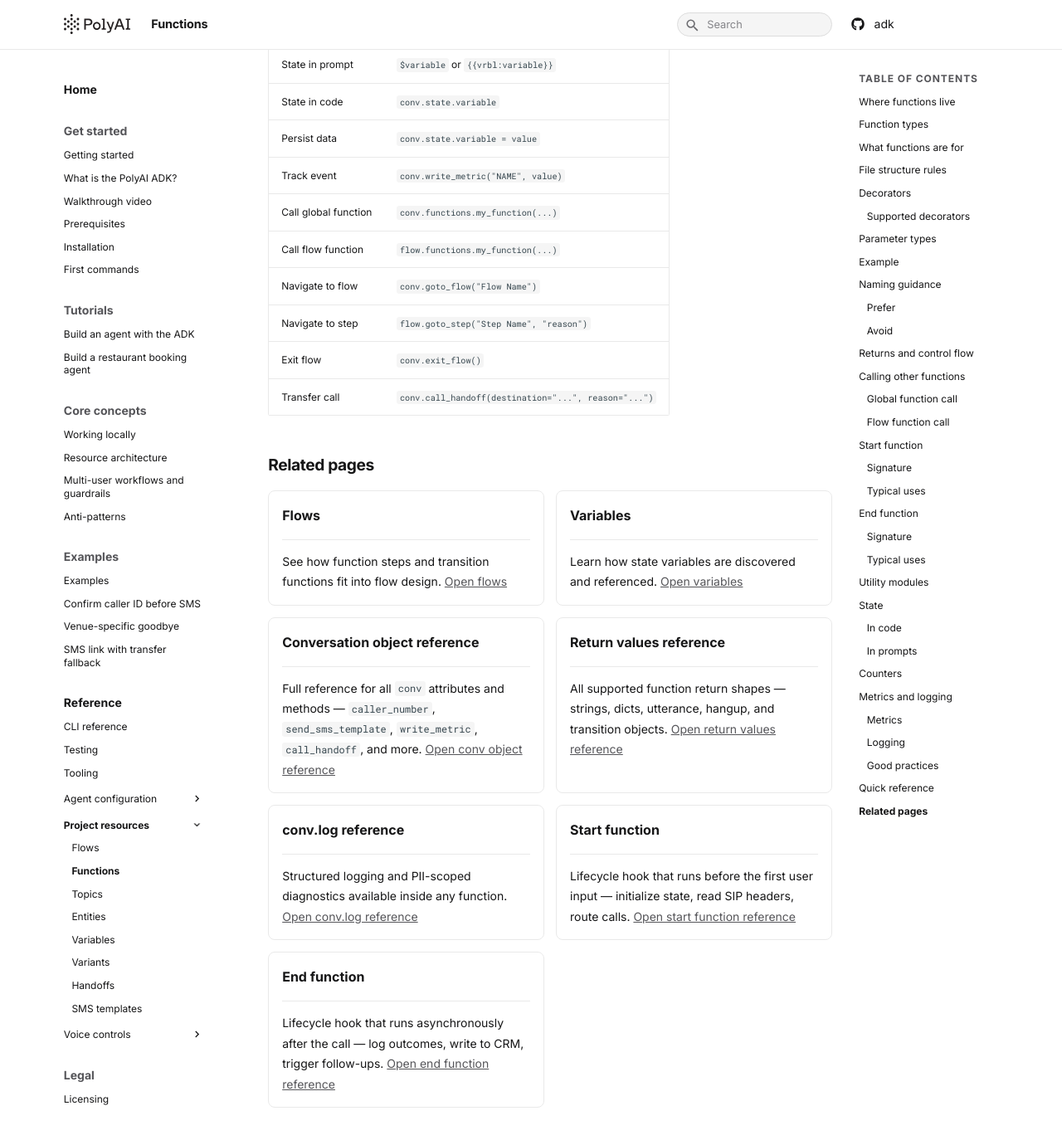
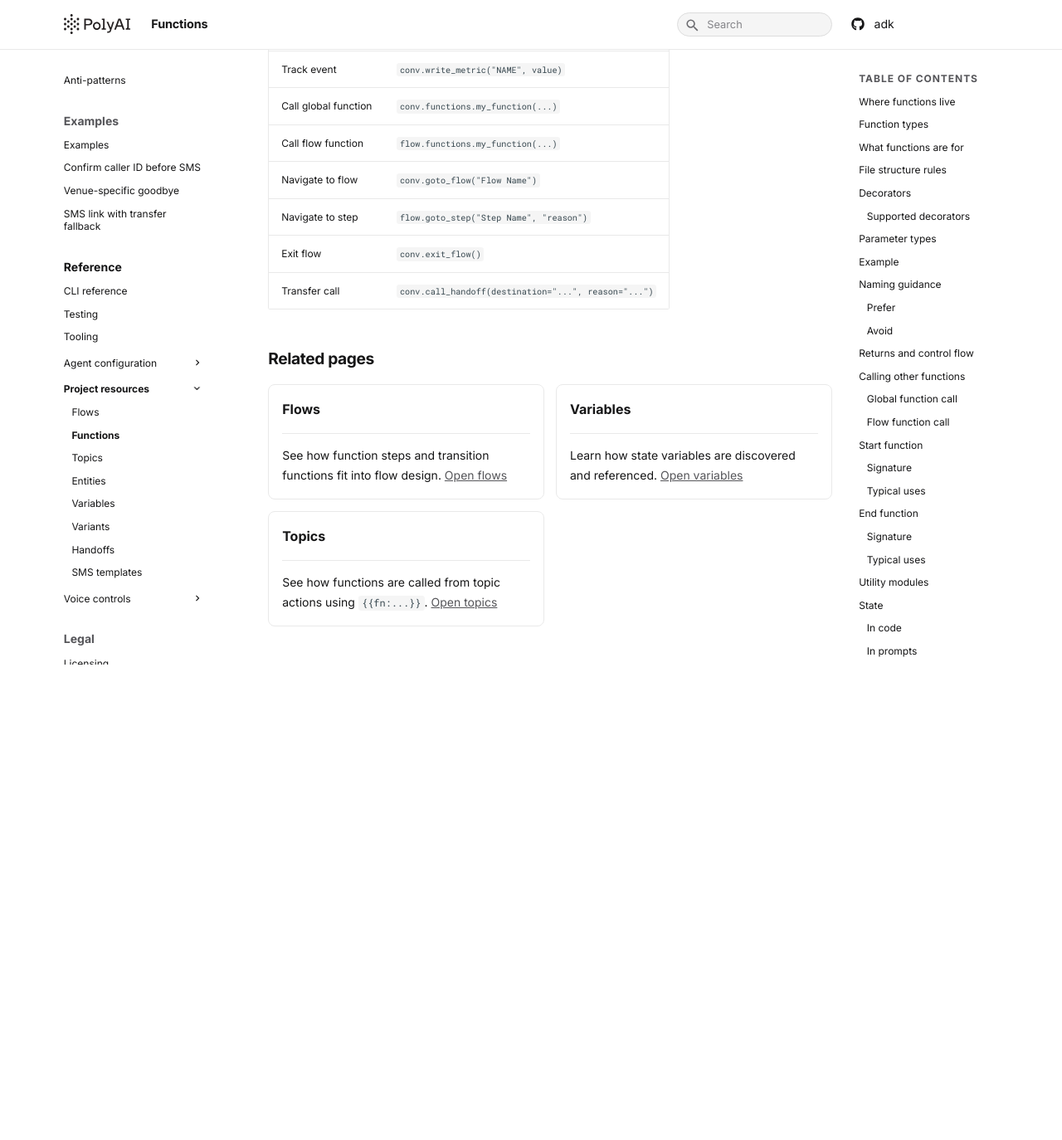
Before and after one commit to polyai/adk, an MkDocs documentation site: the page built from docs/docs/reference/functions.md, in a window 1280 px wide and 1400 px high, scrolled down 6991 px. Shown: the top 1374 px of the window at 83% size. Built offline with MkDocs 1.6.1 and Material for MkDocs 9.7.7, drawn with Linux system fonts in a browser that asks for light colours; after the commit the page ends 7811 px from its top, so only the background shows below that; some of the changed text lies outside the part shown.

Commit message:
docs: nav, capitalization, and cross-link fixes from full corpus audit
- mkdocs.yml: add tutorials/index.md to nav (was orphaned)
- reference/testing.md: Sandbox -> sandbox (environment name is lowercase)
- tutorials/build-an-agent.md: three instances of Sandbox -> sandbox
- reference/flows.md: add Topics to Related pages
- reference/functions.md: add Topics to Related pages
- reference/topics.md: add Flows to Related pages

```diff
--- a/docs/docs/reference/functions.md
+++ b/docs/docs/reference/functions.md
@@ -169,11 +169,6 @@
 | `return {"transition": {...}}` | Navigates via returned transition |
 | `return {"utterance": "...", "end_turn": False}` | Speaks and immediately continues |
 
-!!! info "Full return value reference"
-
-    The platform documentation covers all supported return shapes, including combined `utterance` + `hangup`, transition objects, and edge cases.
-    [Return values reference →](https://docs.poly.ai/tools/return-values)
-
 !!! warning "Use `end_turn=False` carefully"
 
     Only use `end_turn=False` when the agent must continue immediately in the same turn. Do not use it when the user is expected to answer.
@@ -340,39 +335,11 @@
     Learn how state variables are discovered and referenced.
     [Open variables](./variables.md)
 
--   **Conversation object reference**
+-   **Topics**
 
     ---
 
-    Full reference for all `conv` attributes and methods — `caller_number`, `send_sms_template`, `write_metric`, `call_handoff`, and more.
-    [Open conv object reference](https://docs.poly.ai/tools/classes/conv-object)
-
--   **Return values reference**
-
-    ---
-
-    All supported function return shapes — strings, dicts, utterance, hangup, and transition objects.
-    [Open return values reference](https://docs.poly.ai/tools/return-values)
-
--   **conv.log reference**
-
-    ---
-
-    Structured logging and PII-scoped diagnostics available inside any function.
-    [Open conv.log reference](https://docs.poly.ai/tools/classes/conv-log)
-
--   **Start function**
-
-    ---
-
-    Lifecycle hook that runs before the first user input — initialize state, read SIP headers, route calls.
-    [Open start function reference](https://docs.poly.ai/tools/start-function)
-
--   **End function**
-
-    ---
-
-    Lifecycle hook that runs asynchronously after the call — log outcomes, write to CRM, trigger follow-ups.
-    [Open end function reference](https://docs.poly.ai/tools/end-function)
+    See how functions are called from topic actions using `{{fn:...}}`.
+    [Open topics](./topics.md)
 
 </div>
--- a/docs/mkdocs.yml
+++ b/docs/mkdocs.yml
@@ -96,6 +96,7 @@
       - First commands: get-started/first-commands.md
 
   - Tutorials:
+      - Tutorials: tutorials/index.md
       - Build an agent with the ADK: tutorials/build-an-agent.md
       - Build a restaurant booking agent: tutorials/restaurant-booking-agent.md
 
```
Also changed, not shown: docs/docs/reference/flows.md (+7 -0 lines), docs/docs/reference/testing.md (+1 -1 lines), docs/docs/reference/topics.md (+7 -0 lines), docs/docs/tutorials/build-an-agent.md (+3 -3 lines).
